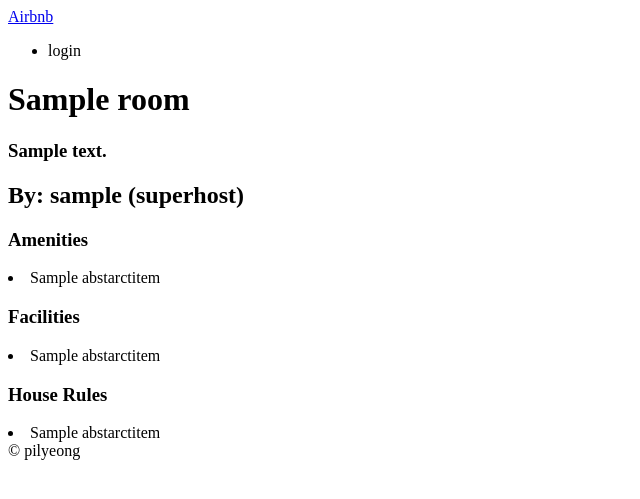
After one commit to pilyeooong/django-airbnb, a Django app: page /rooms/1/ in a window 1280 px wide. The commit adds this page. Shown: the top 499 px of the page, without its empty margins (0-640 px from the left). Run offline with Django 3.2, Linux system fonts and the light colour scheme; tables that the repository leaves empty hold one stand-in row (values such as "Sample post").

Commit message:
ADD: functio 기반 뷰를 이용한 room detail

```diff
--- a/config/urls.py
+++ b/config/urls.py
@@ -22,6 +22,7 @@ from django.urls import path
 urlpatterns = [
     path('admin/', admin.site.urls),
     path('', include('core.urls', namespace='core')),
+    path('rooms/', include('rooms.urls', namespace='rooms'))
 ]
 
 if settings.DEBUG:
--- a/rooms/models.py
+++ b/rooms/models.py
@@ -1,6 +1,7 @@
 from django_countries.fields import CountryField
 
 from django.db import models
+from django.urls import reverse
 
 from core import models as core_models
 
@@ -99,6 +100,9 @@ class Room(core_models.TimeStampedModel):
         self.city = str.capitalize(self.city)
         super().save(*args, **kwargs)
 
+    def get_absolute_url(self):
+        return reverse('rooms:detail', kwargs={'pk': self.pk})
+
     def total_rating(self):
         all_reviews = self.reviews.all()
         all_ratings = 0
--- a/rooms/urls.py
+++ b/rooms/urls.py
@@ -0,0 +1,9 @@
+from django.urls import path
+from .views import room_detail
+
+
+app_name = 'rooms'
+
+urlpatterns = [
+    path('<int:pk>/', room_detail, name='detail')
+]
--- a/rooms/views.py
+++ b/rooms/views.py
@@ -1,4 +1,8 @@
+from django.utils import timezone
 from django.views.generic import ListView
+from django.urls import reverse
+from django.shortcuts import render, redirect
+from django.http import Http404
 
 from .models import Room
 
@@ -11,3 +15,18 @@ class HomeView(ListView):
     paginate_by = 10
     paginate_orphans = 5
     ordering = 'created'
+    context_object_name = 'rooms'
+
+    def get_context_data(self, **kwargs):
+        context = super().get_context_data(**kwargs)
+        now = timezone.now()
+        context['now'] = now
+        return context
+
+
+def room_detail(request, pk):
+    try:
+        room = Room.objects.get(pk=pk)
+        return render(request, 'rooms/detail.html', {'room': room, })
+    except Room.DoesNotExist:
+        raise Http404()
--- a/templates/partials/header.html
+++ b/templates/partials/header.html
@@ -1,3 +1,6 @@
 <header>
-    <a href="">login</a>
+    <a href='{% url "core:home" %}'>Airbnb</a>
+    <ul>
+        <li>login</li>
+    </ul>
 </header>
--- /dev/null
+++ b/templates/rooms/404.html
@@ -0,0 +1,5 @@
+{% extends 'base.html %}
+
+{% block content %}
+    <h1>Page Not Found</h1>
+{% endblock %}
--- /dev/null
+++ b/templates/rooms/detail.html
@@ -0,0 +1,37 @@
+{% extends 'base.html' %}
+
+{% block page_name %}
+    Detail
+{% endblock page_name %}
+
+{% block content %}
+<div>
+    <h1>{{ room.name }}</h1>
+    <h3>{{ room.description }}</h3>
+</div>
+
+<div>
+    <h2>
+    By: {{ room.host.username }}
+    {% if room.host.superhost %}
+        (superhost)
+    {% endif %}
+    </h2>
+
+    <h3>Amenities</h3>
+    {% for a in room.amenities.all %}
+        <li>{{a}}</li>
+    {% endfor %}
+
+    <h3>Facilities</h3>
+    {% for f in room.facilities.all %}
+        <li>{{f}}</li>
+    {% endfor %}
+
+    <h3>House Rules</h3>
+    {% for r in room.house_rule.all %}
+        <li>{{r}}</li>
+    {% endfor %}
+</div>
+
+{% endblock %}
--- a/templates/rooms/room_list.html
+++ b/templates/rooms/room_list.html
@@ -5,9 +5,8 @@
 {% endblock page_name %}
 
 {% block content %}
-
-    {% for room in object_list %}
-        <h1>{{ room.name }} </h1>
+    {% for room in rooms %}
+        <h1><a href='{% url "rooms:detail" room.pk %}'>{{ room.name }}</a></h1>
     {% endfor %}
 
     <h5>
```
